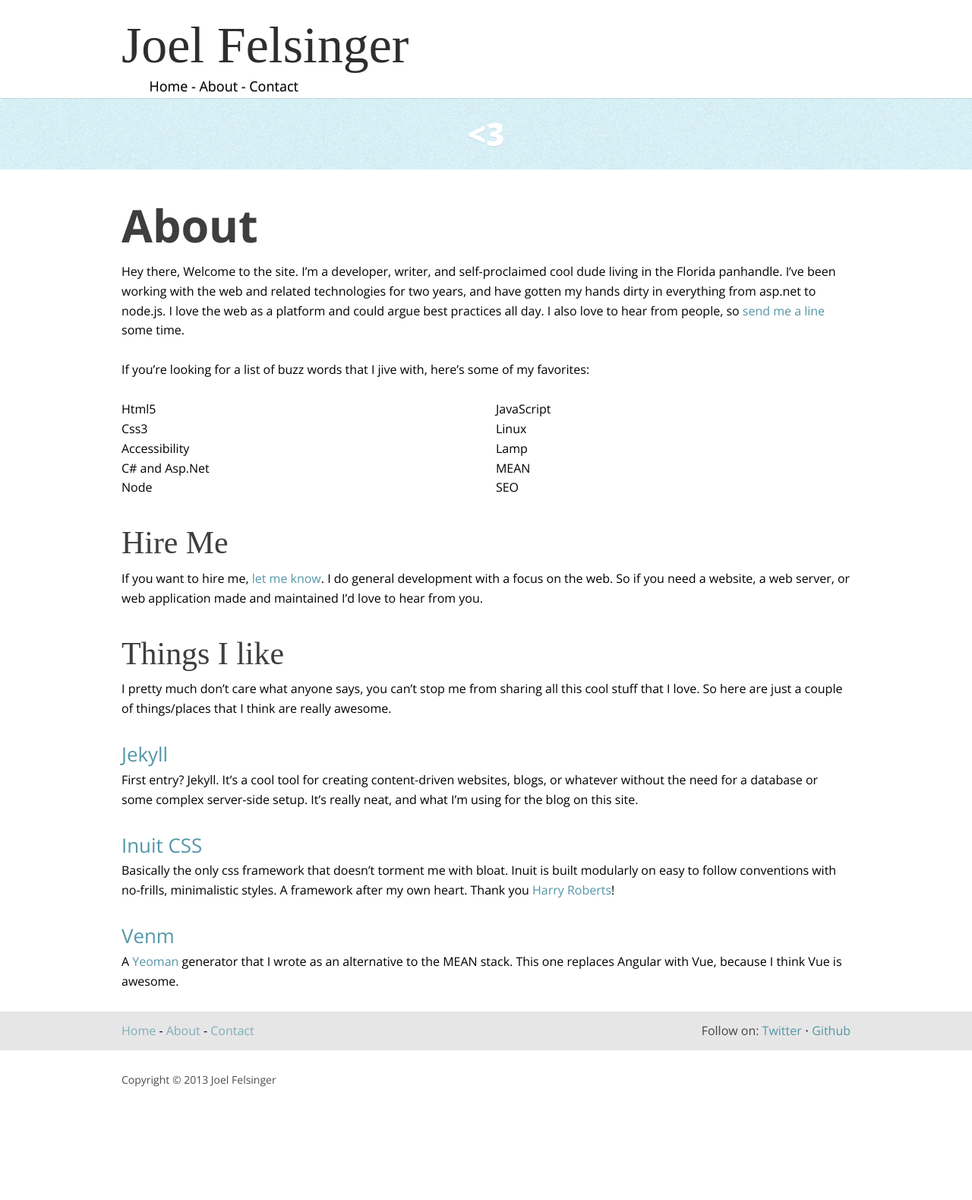
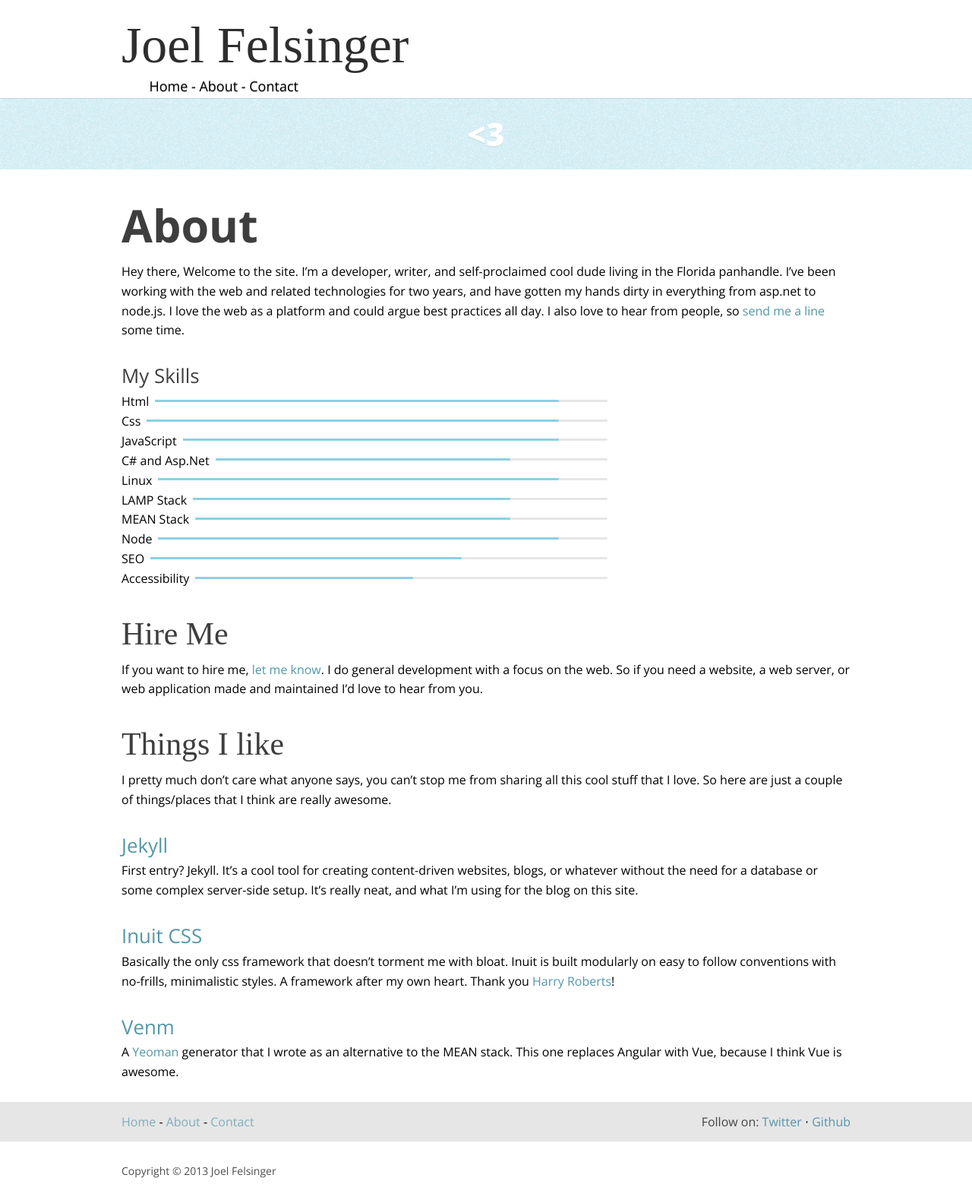
Before and after one commit to jfelsinger/joelfredrick.com, a Jekyll site: the page built from about.markdown, in a window 1280 px wide. Shown: the whole page at 76% size. Built offline with Jekyll 4.4.1, drawn with Linux system fonts in a browser that asks for light colours; nearby versions of some CDN libraries; some web fonts are replaced; Markdown is read by kramdown in place of the engine named in the settings; before the commit the page ends 1460 px from its top, so only the background shows below that.

Commit message:
Update skill list

```diff
--- a/about.markdown
+++ b/about.markdown
@@ -12,26 +12,59 @@ from asp.net to node.js. I love the web as a platform and could argue best
 practices all day. I also love to hear from people, so
 [send me a line](/contact.html) some time.
 
-If you're looking for a list of buzz words that I jive with, here's some of my
-favorites:
+#### My Skills
 
-<div class="grid">
-    <ul class="grid__item  one-half">
-        <li>Html5</li>
-        <li>Css3</li>
-        <li>Accessibility</li>
-        <li>C# and Asp.Net</li>
-        <li>Node</li>
-    </ul><!--
+<ul class="skill-list  two-thirds  portable--one-whole">
+    <li>
+        <span class="skill-list__name">Html</span>
+        <i class="skill-list__rating  nine-tenths">9/10</i>
+    </li>
 
- --><ul class="grid__item  one-half">
-        <li>JavaScript</li>
-        <li>Linux</li>
-        <li>Lamp</li>
-        <li>MEAN</li>
-        <li>SEO</li>
-    </ul>
-</div>
+    <li>
+        <span class="skill-list__name">Css</span>
+        <i class="skill-list__rating  nine-tenths">9/10</i>
+    </li>
+
+    <li>
+        <span class="skill-list__name">JavaScript</span>
+        <i class="skill-list__rating  nine-tenths">9/10</i>
+    </li>
+
+    <li>
+        <span class="skill-list__name">C# and Asp.Net</span>
+        <i class="skill-list__rating  eight-tenths">8/10</i>
+    </li>
+
+    <li>
+        <span class="skill-list__name">Linux</span>
+        <i class="skill-list__rating  nine-tenths">9/10</i>
+    </li>
+
+    <li>
+        <span class="skill-list__name">LAMP Stack</span>
+        <i class="skill-list__rating  eight-tenths">8/10</i>
+    </li>
+
+    <li>
+        <span class="skill-list__name">MEAN Stack</span>
+        <i class="skill-list__rating  eight-tenths">8/10</i>
+    </li>
+
+    <li>
+        <span class="skill-list__name">Node</span>
+        <i class="skill-list__rating  nine-tenths">9/10</i>
+    </li>
+
+    <li>
+        <span class="skill-list__name">SEO</span>
+        <i class="skill-list__rating  seven-tenths">7/10</i>
+    </li>
+
+    <li>
+        <span class="skill-list__name">Accessibility</span>
+        <i class="skill-list__rating  six-tenths">6/10</i>
+    </li>
+</ul>
 
 
 ##Hire Me
--- a/assets/css/_sass/atoms/_toggle-slider.scss
+++ b/assets/css/_sass/atoms/_toggle-slider.scss
@@ -4,7 +4,7 @@
     max-height: em($baseLineHeight * 22); /* Arbitrary number of lines to show */
     overflow: hidden;
 
-    @include prefix(transition, (max-height 1.5s));
+    @include prefix(transition, (max-height 1.2s));
 }
 
     .toggle-slider--hidden {
--- a/assets/css/_sass/mini.scss
+++ b/assets/css/_sass/mini.scss
@@ -56,6 +56,7 @@
 @import "atoms/_post-preview";
 @import "atoms/_post-summary";
 @import "atoms/_post-time";
+@import "atoms/_skill-list";
 
 /* molecules */
 @import "molecules/_site-header";
```
Also changed, not shown: assets/css/_sass/atoms/_skill-list.scss (added, +105 -0 lines), assets/css/_sass/molecules/_skill-list.scss (added, +66 -0 lines), assets/css/_sass/utilities/_global.scss (+0 -12 lines), assets/css/_sass/fonts.scss (line endings or trailing spaces), assets/css/mini.css, 1 other file.
